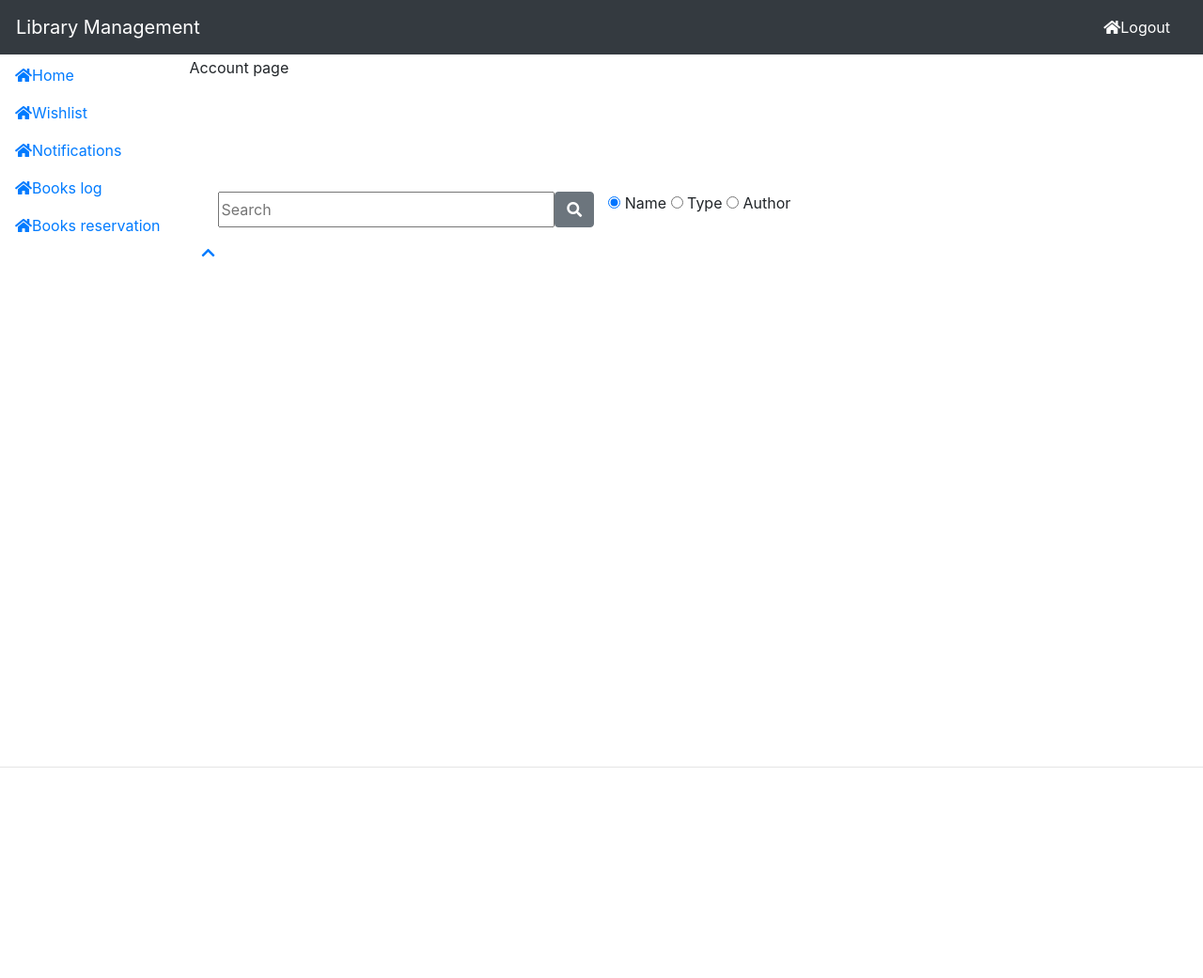
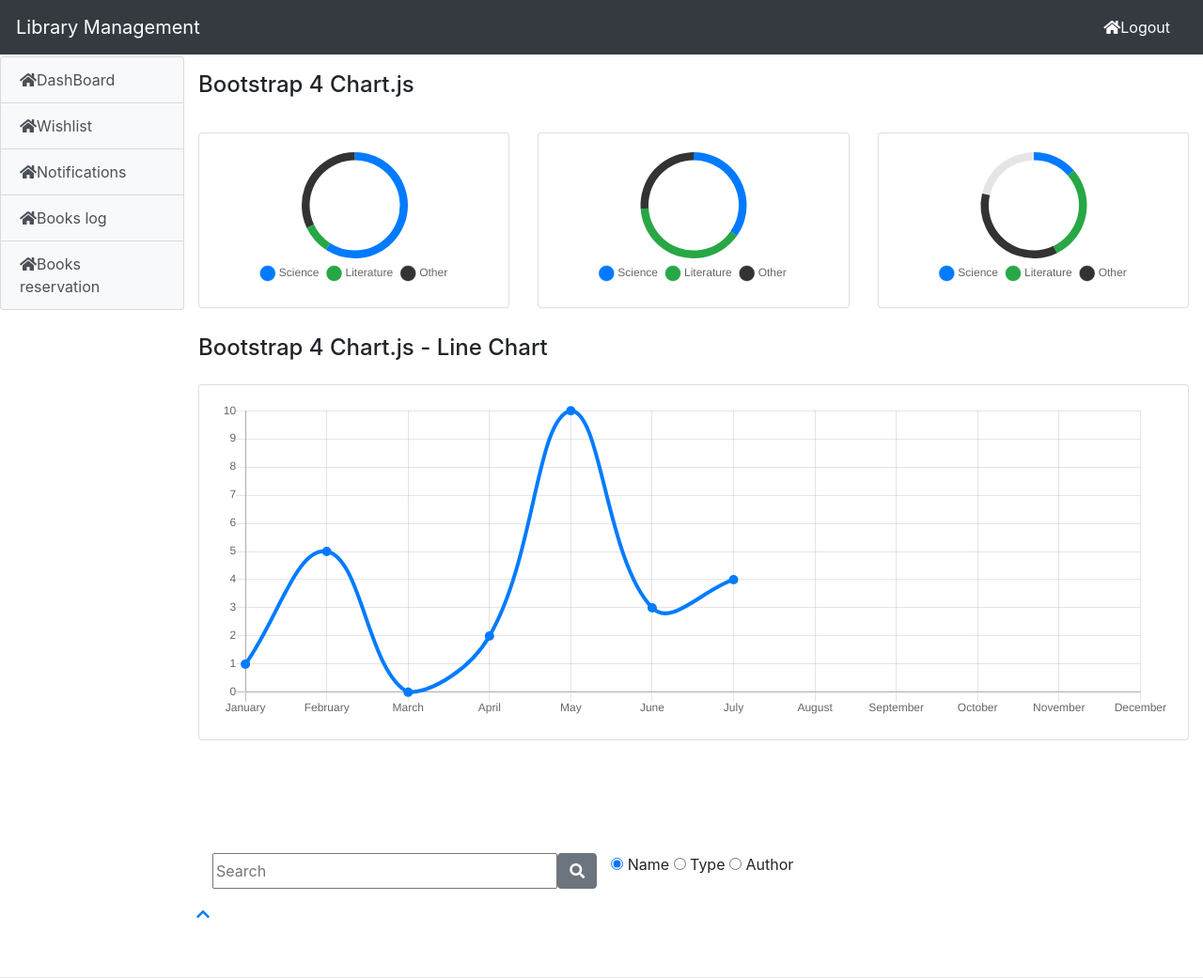
Before and after one commit to marcupalii/library-management., a Flask app: page /account in a window 1280 px wide. Shown: the whole page at 94% size. Before the commit the page ends 817 px from the top, so only its background shows below. Run offline with Flask 2, Linux system fonts and the light colour scheme; the visitor is signed in with stand-in values (Sample User, id 1); data comes from the database, SQL or seed files in the repository; data that the repository does not hold is empty; some libraries are stand-ins or nearby versions.

Commit message:
overflow layout bug fix.

```diff
--- a/app/static/css/layout_top_navbar.css
+++ b/app/static/css/layout_top_navbar.css
@@ -2,6 +2,7 @@
 html, body {
     height: 100%;
     padding-top: 30px;
+    width: 100%;
 }
 
 .navbar {
@@ -9,6 +10,14 @@ html, body {
     border: 1px solid transparent;
 }
 
-#navar-right{
-    margin-right:10px;
+#navar-right {
+    margin-right: 10px;
 }
+
+
+/*@media screen and (min-width: 767px) {*/
+    /*.content {*/
+        /*flex: 0 0 65%;*/
+        /*max-width: 65%;*/
+    /*}*/
+/*}*/
--- a/app/static/js/account.js
+++ b/app/static/js/account.js
@@ -1,4 +1,111 @@
 $(function () {
+
+
+    var colors = ['#007bff', '#28a745', '#333333', '#c3e6cb', '#dc3545', '#6c757d'];
+
+    /* 3 donut charts */
+    var donutOptions = {
+        cutoutPercentage: 85,
+        legend: {position: 'bottom', padding: 5, labels: {pointStyle: 'circle', usePointStyle: true}}
+    };
+
+// donut 1
+    var chDonutData1 = {
+        labels: ['Science', 'Literature', 'Other'],
+        datasets: [
+            {
+                backgroundColor: colors.slice(0, 3),
+                borderWidth: 0,
+                data: [74, 11, 40]
+            }
+        ]
+    };
+
+    var chDonut1 = document.getElementById("chDonut1");
+    if (chDonut1) {
+        new Chart(chDonut1, {
+            type: 'pie',
+            data: chDonutData1,
+            options: donutOptions
+        });
+    }
+
+// donut 2
+    var chDonutData2 = {
+        labels: ['Science', 'Literature', 'Other'],
+        datasets: [
+            {
+                backgroundColor: colors.slice(0, 3),
+                borderWidth: 0,
+                data: [40, 45, 30]
+            }
+        ]
+    };
+    var chDonut2 = document.getElementById("chDonut2");
+    if (chDonut2) {
+        new Chart(chDonut2, {
+            type: 'pie',
+            data: chDonutData2,
+            options: donutOptions
+        });
+    }
+
+// donut 3
+    var chDonutData3 = {
+        labels: ['Science', 'Literature', 'Other'],
+        datasets: [
+            {
+                backgroundColor: colors.slice(0, 3),
+                borderWidth: 0,
+                data: [21, 45, 55, 33]
+            }
+        ]
+    };
+    var chDonut3 = document.getElementById("chDonut3");
+    if (chDonut3) {
+        new Chart(chDonut3, {
+            type: 'pie',
+            data: chDonutData3,
+            options: donutOptions
+        });
+    }
+
+
+    var colors = ['#007bff', '#28a745', '#333333', '#c3e6cb', '#dc3545', '#6c757d'];
+
+    /* large line chart */
+    var chLine = document.getElementById("chLine");
+    var chartData = {
+        labels: ["January", "February", "March", "April", "May", "June", "July","August","September","October","November","December"],
+        datasets: [{
+            data: [1, 5, 0, 2, 10, 3, 4],
+            backgroundColor: 'transparent',
+            borderColor: colors[0],
+            borderWidth: 4,
+            pointBackgroundColor: colors[0]
+        }]
+    };
+
+    if (chLine) {
+        new Chart(chLine, {
+            type: 'line',
+            data: chartData,
+            options: {
+                scales: {
+                    yAxes: [{
+                        ticks: {
+                            beginAtZero: false
+                        }
+                    }]
+                },
+                legend: {
+                    display: false
+                }
+            }
+        });
+    }
+
+
     $('#page_number').css("display", "none");
     $('#page_number').val(1);
     var nr_rows = 0;
@@ -156,7 +263,7 @@ $(function () {
 
     function show_page_numbers(page_numbers) {
 
-        console.log("nr_of_pages"+nr_of_pages);
+        console.log("nr_of_pages" + nr_of_pages);
         $('#paginationBox').empty();
         $('#paginationBox').append(
             $('<li/>')
@@ -232,10 +339,10 @@ $(function () {
 
         if ($('#collapse-table').css("display") === "none") {
 
-            $('#collapse-table').slideToggle(500);
+            $('#collapse-table').slideToggle(0);
         } else {
             $('#collapse-table').slideToggle(0);
-            $('#collapse-table').slideToggle(500);
+            $('#collapse-table').slideToggle(0);
         }
     }
 
--- a/app/templates/account.html
+++ b/app/templates/account.html
@@ -13,10 +13,58 @@
             integrity="sha256-VazP97ZCwtekAsvgPBSUwPFKdrwD3unUfSGVYrahUqU=" crossorigin="anonymous">
     </script>
     <script src="{{ url_for('.static', filename='js/account.js') }}"></script>
+    <script src="https://cdnjs.cloudflare.com/ajax/libs/Chart.js/2.8.0/Chart.bundle.min.js"></script>
 {% endblock %}
 
 {% block content %}
-    <p> Account page</p>
+    <div id="calendar"></div>
+
+    <div class="container">
+        <div class="row my-3">
+            <div class="col">
+                <h4>Bootstrap 4 Chart.js</h4>
+            </div>
+        </div>
+        <div class="row py-2">
+            <div class="col-md-4 py-1">
+                <div class="card">
+                    <div class="card-body">
+                        <canvas id="chDonut1"></canvas>
+                    </div>
+                </div>
+            </div>
+            <div class="col-md-4 py-1">
+                <div class="card">
+                    <div class="card-body">
+                        <canvas id="chDonut2"></canvas>
+                    </div>
+                </div>
+            </div>
+            <div class="col-md-4 py-1">
+                <div class="card">
+                    <div class="card-body">
+                        <canvas id="chDonut3"></canvas>
+                    </div>
+                </div>
+            </div>
+        </div>
+    </div>
+    <div class="container">
+        <div class="row my-3">
+            <div class="col">
+                <h4>Bootstrap 4 Chart.js - Line Chart</h4>
+            </div>
+        </div>
+        <div class="row my-2">
+            <div class="col-md-12">
+                <div class="card">
+                    <div class="card-body">
+                        <canvas id="chLine" height="100"></canvas>
+                    </div>
+                </div>
+            </div>
+        </div>
+    </div>
 
     <div class="container main-section">
         <div class="row">
--- a/app/templates/layout.html
+++ b/app/templates/layout.html
@@ -142,32 +142,32 @@
 {% endblock %}
 
 
-<div class="container-fluid h-100">
+<div class="mb-5">
 
-    <div class="row h-100">
+    <div class="d-flex flex-row">
         {% if current_user.is_authenticated %}
             {% block sidebar %}
                 <div class="order-1 row-offcanvas-left">
                     <div id="sidebar-fixed">
                         <div class="sidebar-offcanvas" id="sidebar">
                             <div class="list-group">
-                                <a class="nav-link" href="{{ url_for('account') }}">
-                                    <i class="fa fa-home"></i>Home<span class="sr-only"></span>
+                                <a class="nav-link list-group-item list-group-item-action bg-light" href="{{ url_for('account') }}">
+                                    <i class="fa fa-home"></i>DashBoard<span class="sr-only"></span>
                                 </a>
 
-                                <a class="nav-link" href="{{ url_for('wishlist') }}">
+                                <a class="nav-link list-group-item list-group-item-action bg-light" href="{{ url_for('wishlist') }}">
                                     <i class="fa fa-home"></i>Wishlist<span class="sr-only"></span>
                                 </a>
 
-                                <a class="nav-link" href="{{ url_for('notifications') }}">
+                                <a class="nav-link list-group-item list-group-item-action bg-light" href="{{ url_for('notifications') }}">
                                     <i class="fa fa-home"></i>Notifications<span class="sr-only"></span>
                                 </a>
 
-                                <a class="nav-link" href="{{ url_for('books_log') }}">
+                                <a class="nav-link list-group-item list-group-item-action bg-light" href="{{ url_for('books_log') }}">
                                     <i class="fa fa-home"></i>Books log<span class="sr-only"></span>
                                 </a>
 
-                                <a class="nav-link" href="{{ url_for('books_reservation') }}">
+                                <a class="nav-link list-group-item list-group-item-action bg-light" href="{{ url_for('books_reservation') }}">
                                     <i class="fa fa-home"></i>Books reservation<span class="sr-only"></span>
                                 </a>
 
@@ -179,7 +179,7 @@
             {% endblock %}
         {% endif %}
 
-        <div class="col order-2 flex-grow-1 content">
+        <div class="order-2 flex-grow-1 content">
             {% block content %}
             {% endblock %}
         </div>
```
Also changed, not shown: app/static/css/layout_sidebar.css (+10 -5 lines).
